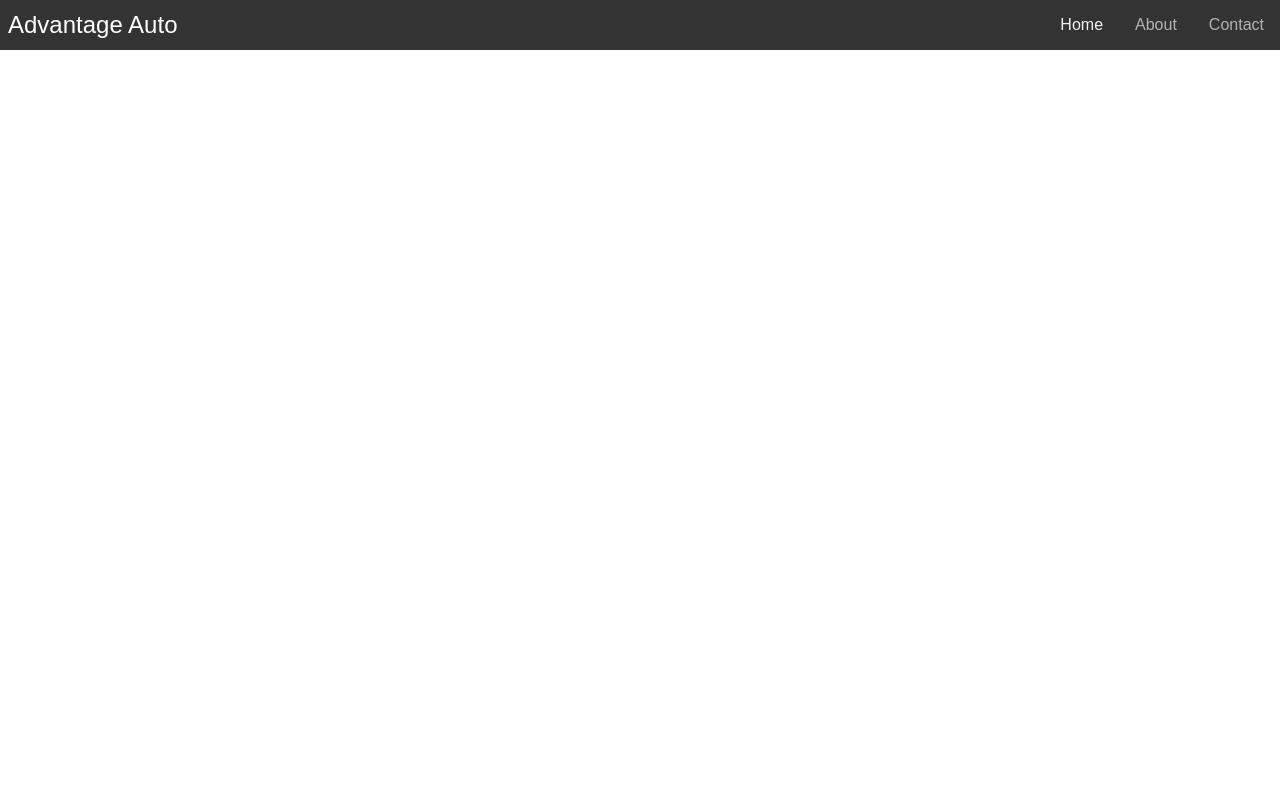
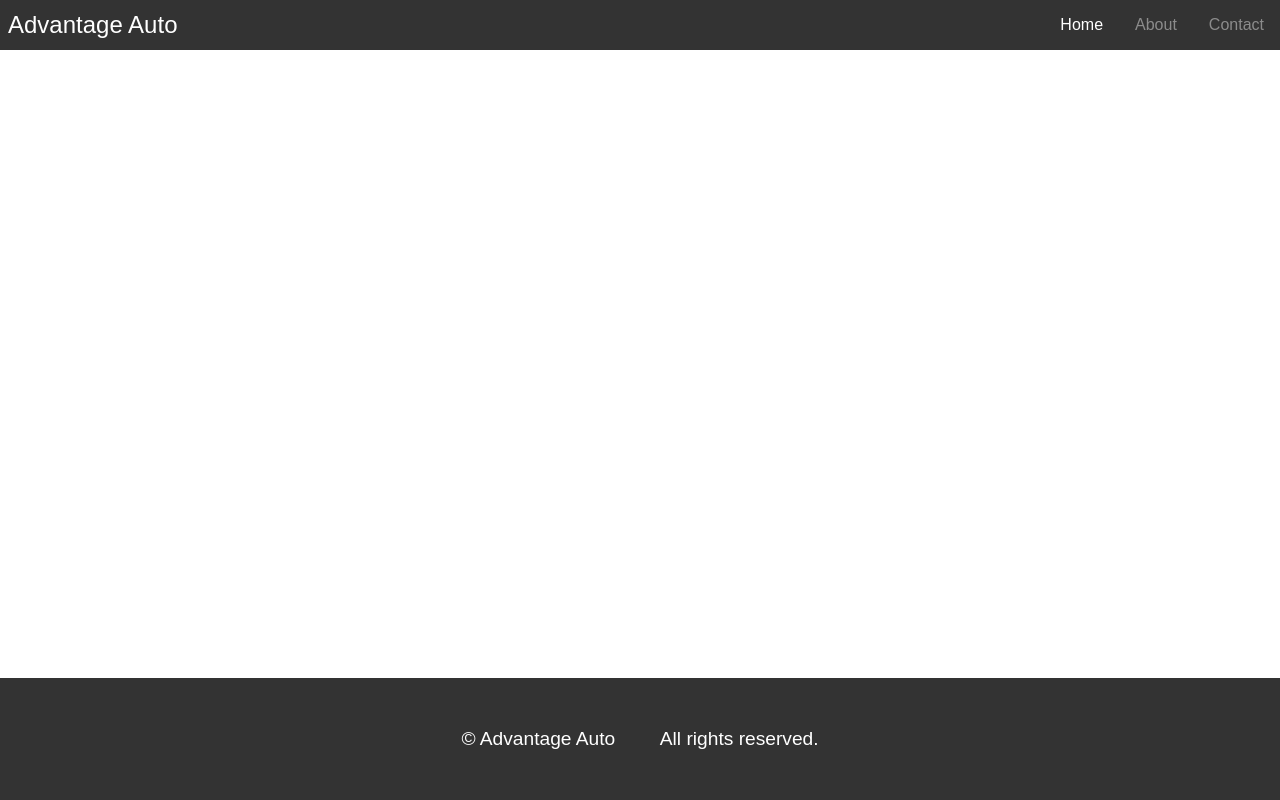
Before and after one commit to debobrad579/advantage-auto, a Flask app: page / in a window 1280 px wide. Run offline with Flask 2, Linux system fonts and the light colour scheme.

Commit message:
Polished navbar & added footer

```diff
--- a/static/css/styles.css
+++ b/static/css/styles.css
@@ -1,3 +1,9 @@
+/* Variables */
+:root {
+    --dark-gray: hsl(0, 0%, 20%);
+}
+
+/* Global Styles */
 * {
     box-sizing: border-box;
 }
@@ -11,10 +17,10 @@ body {
 /* Navbar */
 nav {
     display: flex;
+    background-color: var(--dark-gray);
+    color: white;
     justify-content: space-between;
     align-items: center;
-    background-color: #333;
-    color: #fff;
 }
 
 #brand-title {
@@ -34,17 +40,18 @@ nav {
 
 #navbar-links li a {
     text-decoration: none;
-    color: hsl(0, 0%, 70%);
     padding: 1rem;
     display: block;
+    color: hsl(0, 0%, 55%);
+    transition: color .5s;
 }
 
 #navbar-links li a:hover {
-    color: hsl(0, 0%, 80%);
+    color: hsl(0, 0%, 75%);
 }
 
 #navbar-links li a.active {
-    color: hsl(0, 0%, 95%);
+    color: white;
 }
 
 
@@ -59,11 +66,20 @@ nav {
     height: 21px;
 }
 
-#toggle-button .bar {
+#toggle-button span {
     height: 17%;
     width: 100%;
-    background-color: #fff;
+    background-color: hsl(0, 0%, 55%);
     border-radius: 10px;
+    transition: background-color .5s;
+}
+
+#toggle-button:hover span {
+    background-color: hsl(0, 0%, 75%);
+}
+
+nav.expanded #toggle-button span {
+    background-color: white;
 }
 
 @media (max-width: 600px) {
@@ -94,7 +110,24 @@ nav {
         padding: .5rem 1rem;
     }
 
-    #navbar-links.active {
+    nav.expanded #navbar-links {
         display: flex;
     }
 }
+
+/* Footer */
+footer {
+    background-color: var(--dark-gray);
+    position: fixed;
+    color: white;
+    left: 0;
+    bottom: 0;
+    width: 100%;
+    text-align: center;
+}
+
+footer p {
+    font-size: 1.2rem;
+    margin: 50px 20px;
+    display: inline-block;
+}
--- a/static/js/script.js
+++ b/static/js/script.js
@@ -1,6 +1,3 @@
-const toggleButton = document.getElementById('toggle-button');
-const navbarLinks = document.getElementById('navbar-links');
-
-toggleButton.onclick = () => {
-    navbarLinks.classList.toggle('active');
+document.getElementById('toggle-button').onclick = () => {
+    document.querySelector('nav').classList.toggle('expanded');
 }
--- a/templates/layout.html
+++ b/templates/layout.html
@@ -11,11 +11,11 @@
     <body>
         <nav>
             <div id="brand-title">Advantage Auto</div>
-            <a href="#" id="toggle-button">
-                <span class="bar"></span>
-                <span class="bar"></span>
-                <span class="bar"></span>
-            </a>
+            <div id="toggle-button">
+                <span></span>
+                <span></span>
+                <span></span>
+            </div>
             <div id="navbar-links">
                 <ul>
                     <li><a href="#" {% if active == 'home' %}class="active"{% endif %}>Home</a></li>
@@ -24,5 +24,9 @@
                 </ul>
             </div>
         </nav>
+        <footer>
+            <p>&copy; Advantage Auto</p>
+            <p>All rights reserved.</p>
+        </footer>
     </body>
 </html>
```
Also changed, not shown: app.py (line endings or trailing spaces).
